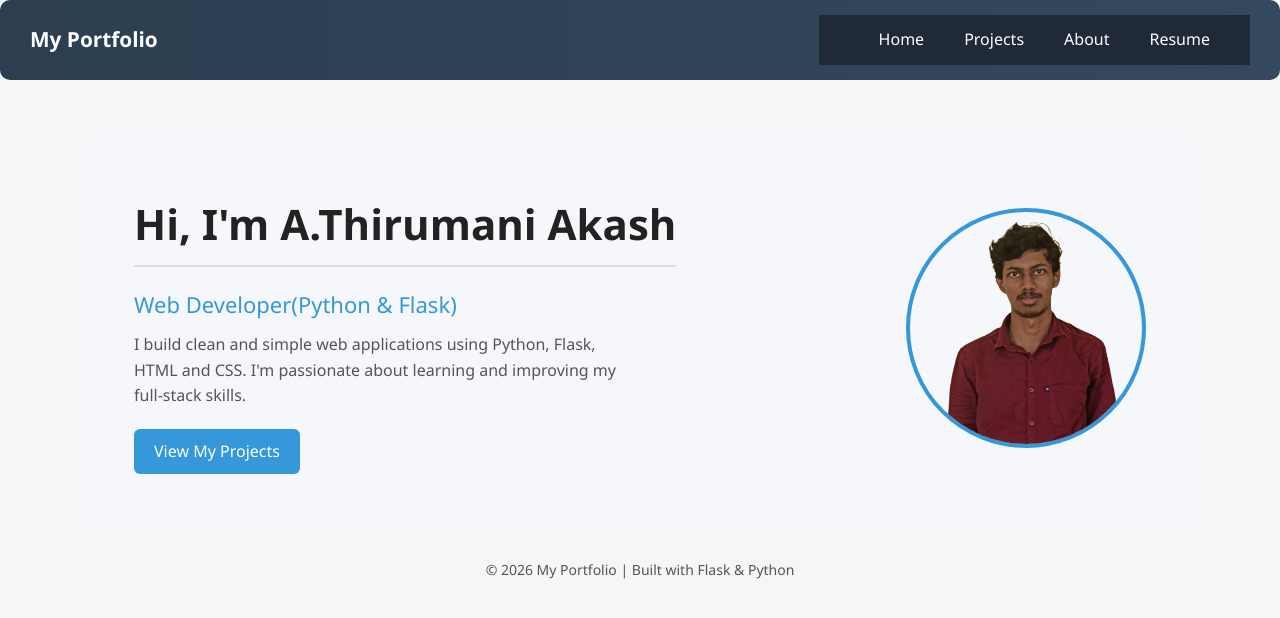
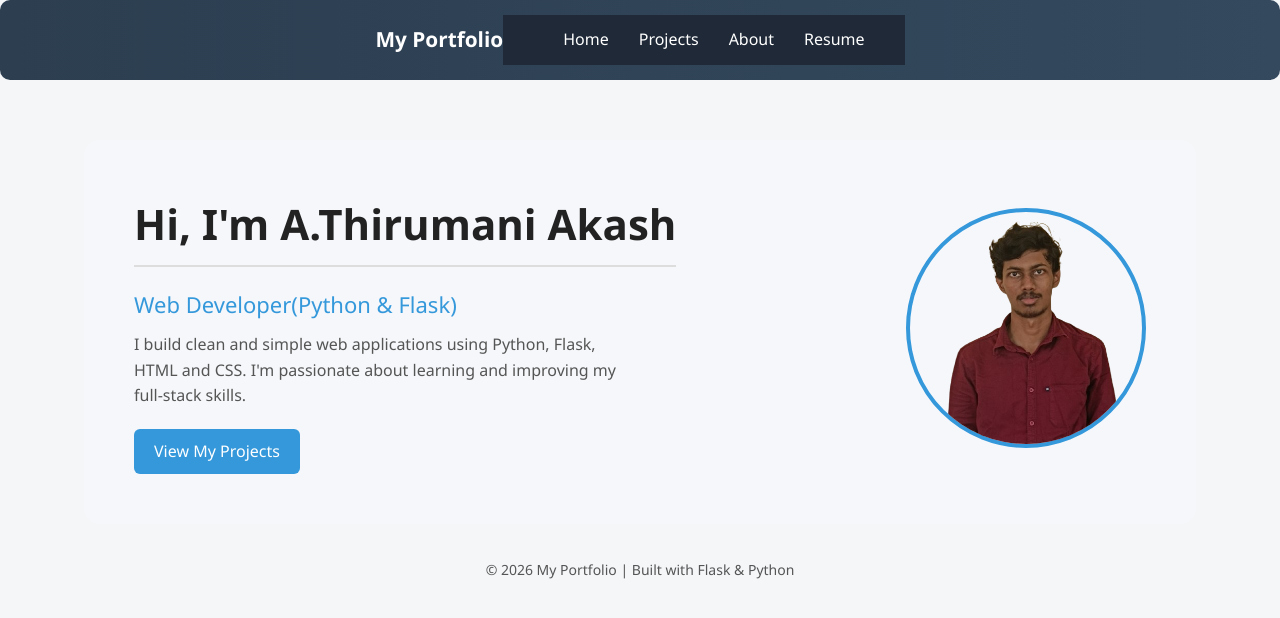
Before and after one commit to akashuchiha442-a11y/portfolio-flask, a Flask app: page / in a window 1280 px wide. Shown: the top 618 px of the page. Run offline with Flask 3, Linux system fonts and the light colour scheme.

Commit message:
Improve mobile responsiveness

```diff
--- a/static/style.css
+++ b/static/style.css
@@ -347,3 +347,32 @@ body {
     font-size: 1.8rem;
   }
 }
+@media (max-width: 768px) {
+  .hero {
+    flex-direction: column;
+    text-align: center;
+    padding: 20px;
+  }
+
+  .hero-text {
+    margin-bottom: 20px;
+  }
+
+  .hero-image img {
+    width: 180px;
+    height: 180px;
+  }
+}
+.navbar {
+  display: flex;
+  flex-wrap: wrap;
+  justify-content: center;
+}
+
+.nav-links {
+  flex-wrap: wrap;
+  gap: 10px;
+}
+body {
+  overflow-x: hidden;
+}
```
